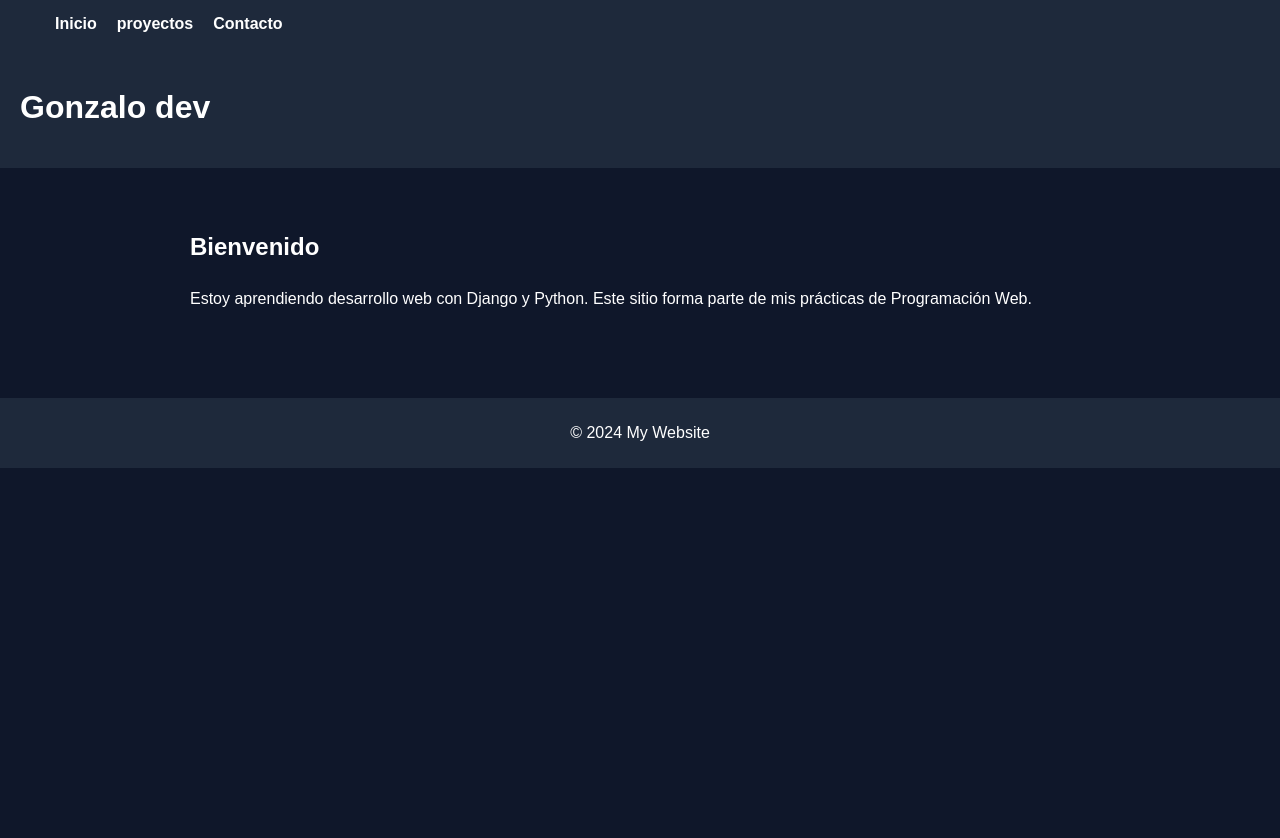
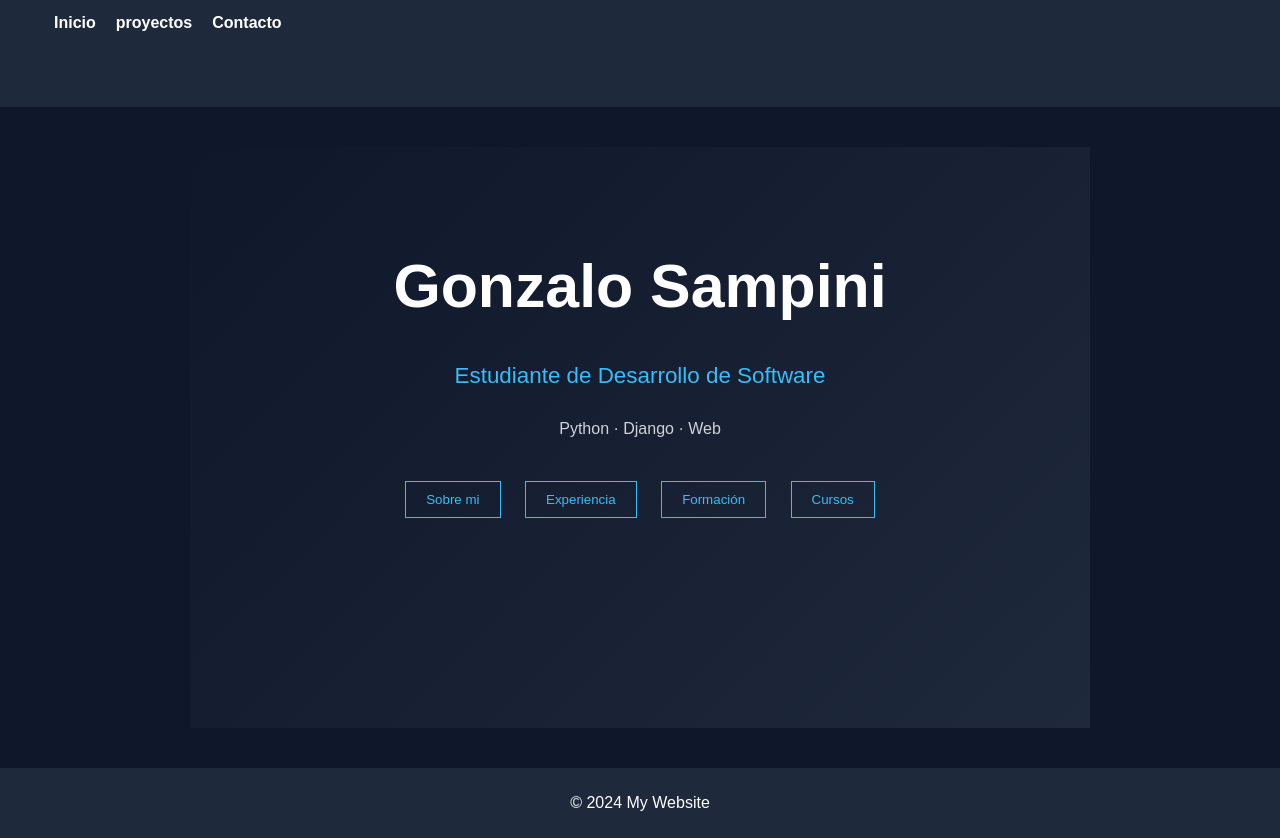
Before and after one commit to chaloS67/gonzalo-dev-portfolio, a Django app: page / in a window 1280 px wide. Before the commit the page ends 468 px from the top, so only its background shows below. Run offline with Django 4.2, Linux system fonts and the light colour scheme.

Commit message:
Agrega Home

```diff
--- /dev/null
+++ b/web/static/web/js/main.js
@@ -0,0 +1,9 @@
+function showSection(id) {
+    const panels = document.querySelectorAll(".info-panel");
+
+    panels.forEach(panel => {
+        panel.classList.remove("active");
+    });
+
+    document.getElementById(id).classList.add("active");
+}
--- a/web/static/web/styles.css
+++ b/web/static/web/styles.css
@@ -1,7 +1,7 @@
 body {
     font-family: Arial;
     background-color: #0f172a;
-    color: white;
+    color: #ffffff;
     margin: 0;
 }
 
@@ -25,7 +25,7 @@ header {
 
 nav {
     background-color: #1e293b;
-    padding: 15px;
+    padding: 14px;
 }
 
 nav ul {
@@ -70,14 +70,14 @@ nav a:hover {
 
 
 main {
-    padding: 20px;
+    padding: 0px;
 }
 
 footer {
     background-color: #1e293b;
     padding: 10px;
     text-align: center;
-    margin-top: 30px;
+    margin: 0px;
 }
 
 .calculadora-card {
@@ -139,3 +139,73 @@ footer {
     border-radius: 10px;
     margin-bottom: 10px;
 }
+
+.identity-section {
+    min-height: calc(100vh-60px);
+    display: flex;
+    justify-content: center;
+    align-items: center;
+    background: linear-gradient(135deg, #0f172a, #1e293b);
+    text-align: center;
+    padding: 40px;
+}
+
+.identity-content h1 {
+    font-size: 3.8rem;
+    margin-bottom: 20px;
+}
+
+.role {
+    font-size: 1.4rem;
+    color: #38bdf8;
+}
+
+.focus {
+    margin-top: 10px;
+    opacity: 0.8;
+}
+
+.secondary-buttons {
+    margin-top: 30px;
+}
+
+.secondary-buttons button {
+    margin: 10px;
+    padding: 10px 20px;
+    background: transparent;
+    border: 1px solid #38bdf8;
+    color: #38bdf8;
+    cursor: pointer;
+    transition: 0.3s;
+}
+
+.secondary-buttons button:hover {
+    background: #38bdf8;
+    color: #0f172a;
+}
+
+.dynamic-content {
+    margin-top: 40px;
+    min-height: 120px;
+}
+
+.info-panel {
+    display: none;
+    opacity: 0;
+    transform: translateY(10px);
+    transition: 0.4s ease;
+}
+.info-panel p {
+    background: rgba(255,255,255,0.04);
+    padding: 20px;
+    border-radius: 8px;
+    margin-bottom: 20px;
+    line-height: 1.7;
+    text-align: justify;
+}
+
+.info-panel.active {
+    display: block;
+    opacity: 1;
+    transform: translateY(0);
+}
--- a/web/templates/web/base.html
+++ b/web/templates/web/base.html
@@ -11,7 +11,6 @@
         {% endblock %}
     </title>
 </head>
-
 <body>
 
     <nav>
@@ -34,7 +33,7 @@
     <header>
         <h1>
             {% block header %}
-                Gonzalo dev
+
             {% endblock %}
         </h1>
     </header>
@@ -51,6 +50,8 @@
         <p>&copy; 2024 My Website</p>
     </footer>
 
+    <script src="{% static 'web/js/main.js' %}"></script>
+
 </body>
 
 </html>
--- a/web/templates/web/home.html
+++ b/web/templates/web/home.html
@@ -1,21 +1,64 @@
 {% extends 'web/base.html' %}
-
-{% block contenido %}
-
-{% block title %}
-            My Website
-{% endblock %}
 
 {% block content %}
 
-    <h2>Bienvenido</h2>
+<section class="identity-section">
 
-    <p>Estoy aprendiendo desarrollo web con Django y Python.
-    Este sitio forma parte de mis prácticas de Programación Web.</p>
+    <div class="identity-content">
+        <h1>Gonzalo Sampini</h1>
+        <p class="role">Estudiante de Desarrollo de Software</p>
+        <p class="focus">Python · Django · Web</p>
+
+        <div class="secondary-buttons">
+            <button onclick="showSection('sobr')">Sobre mi</button>
+            <button onclick="showSection('exp')">Experiencia</button>
+            <button onclick="showSection('edu')">Formación</button>
+            <button onclick="showSection('cur')">Cursos</button>
+        </div>
+
+        <div class="dynamic-content">
+
+            <div id="sobr" class="info-panel">
+                <h3>Sobre mi</h3>
+                  <p>
+                    Nací en 1990 y actualmente resido en Rawson chubut Argentina.
+                    Estudio Desarrollo de Software en la Universidad de Chubut y actualmente curso el 3° año.
+                    Trabajo en una estación de servicios mientras construyo mi camino hacia el desarrollo profesional en IT.
+                </p>
+
+                <p>
+                    La combinación entre estudio y trabajo me permitió desarrollar disciplina, constancia y capacidad de adaptación.
+                    Me enfoco en Python, Django y desarrollo web, creando proyectos que refuercen mis conocimientos técnicos.
+                </p>
+            </div>
+
+            <div id="exp" class="info-panel">
+                <h3>Experiencia Laboral</h3>
+                <p>
+                    Playero – Estación Axion (2021 – Actualidad)<br>
+                    Atención al cliente, tareas operativas y responsabilidad diaria.
+                </p>
+            </div>
+
+            <div id="edu" class="info-panel">
+                <h3>Formación Académica</h3>
+                <p>
+                    Tecnicatura en Desarrollo de Software – Universidad del Chubut<br>
+                    Actualmente cursando 3° año.
+                </p>
+            </div>
+
+            <div id="cur" class="info-panel">
+                <h3>Cursos y Capacitaciones</h3>
+                <p>
+                    Python · Django · Desarrollo Web
+                </p>
+            </div>
+
+        </div>
+    </div>
+
+</section>
 
 
 {% endblock %}
-
-
-
-{% endblock %}
```
